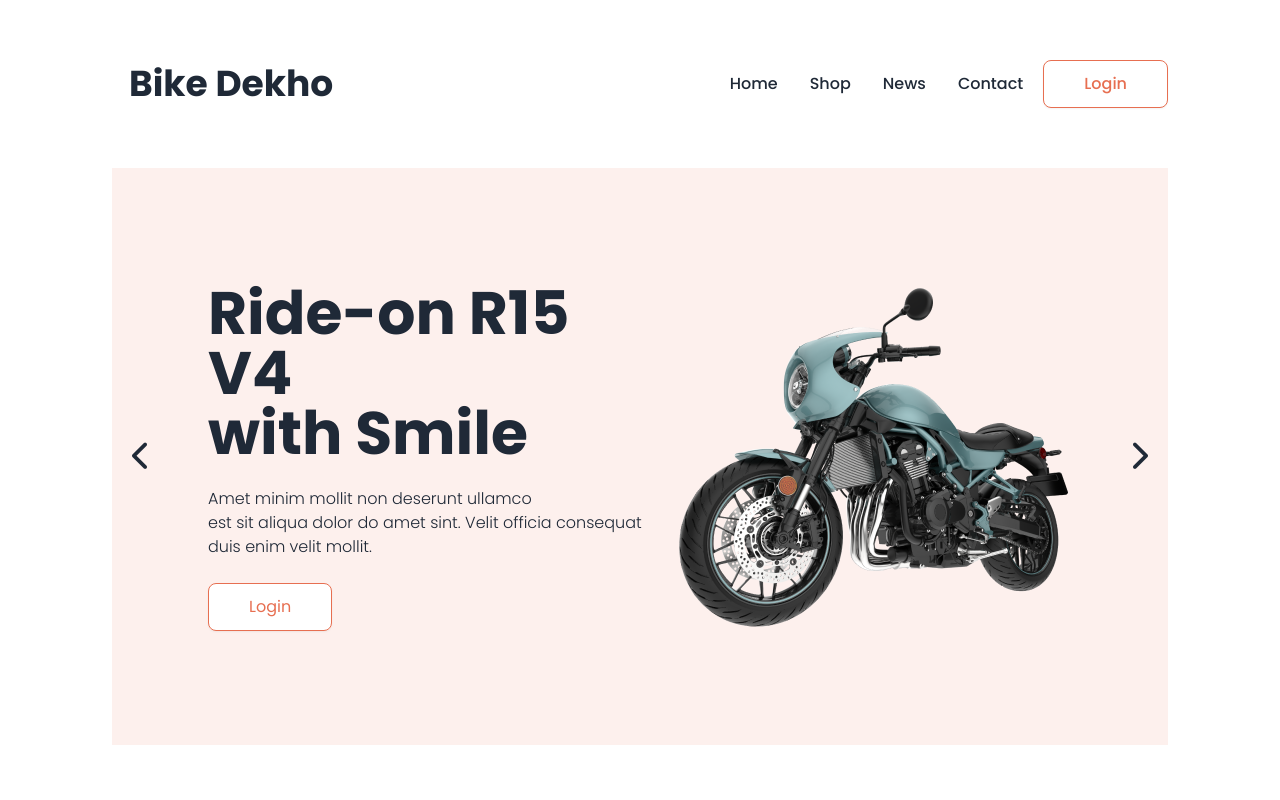
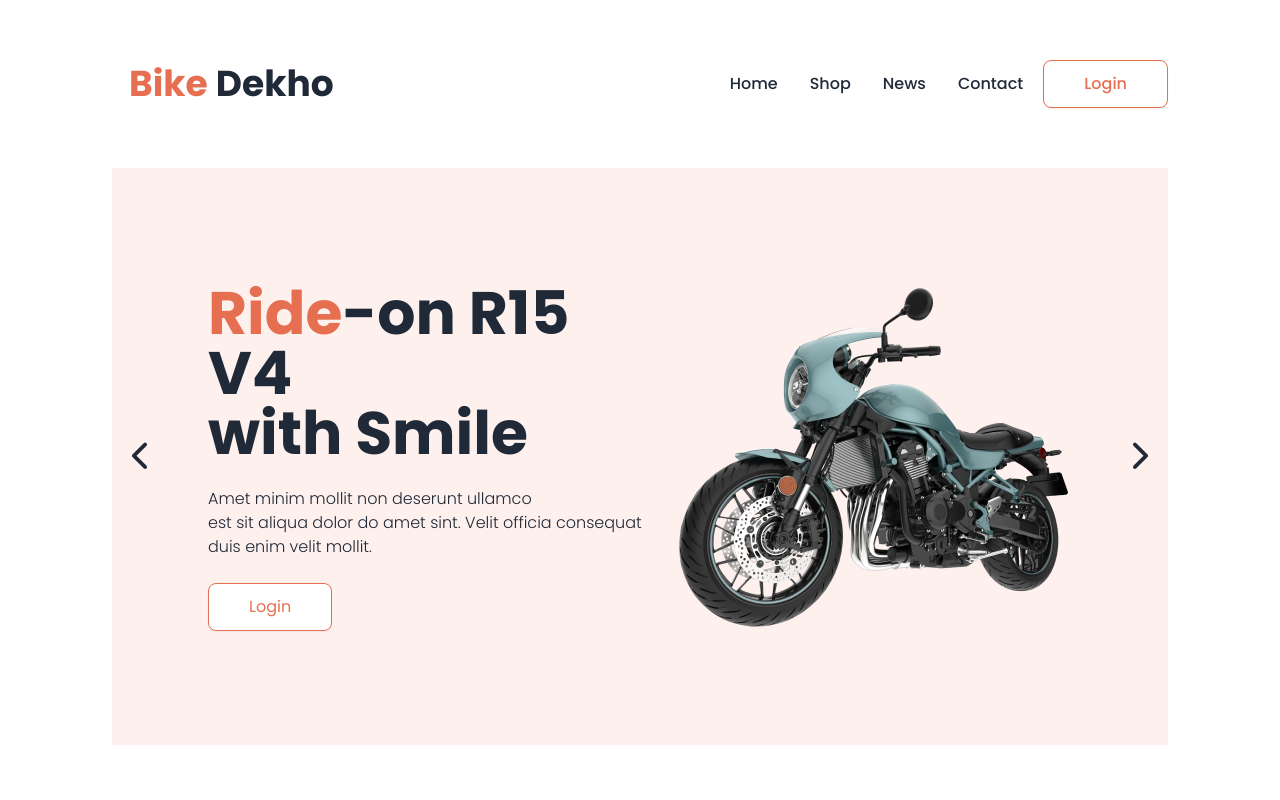
Before and after one commit to rakib-sikder/Daisy-ui-project, a plain HTML site: page index.html in a window 1280 px wide. Shown: the top 800 px of the page. Drawn offline with nearby package versions, Linux system fonts and the light colour scheme.

Commit message:
design fix commit

```diff
--- a/index.html
+++ b/index.html
@@ -58,7 +58,7 @@
             <li><a>Contact</a></li>
           </ul>
         </div>
-        <a class="btn btn-ghost text-4xl font-bold">Bike Dekho</a>
+        <a class="btn btn-ghost text-4xl font-bold"> <span class="text-[#E76F51]">Bike</span>Dekho</a>
       </div>
       <div class="navbar-end">
         <div class="navbar-center hidden lg:flex">
@@ -83,7 +83,7 @@
           >
             <div class="bnrtext">
               <h2 class="text-6xl font-bold">
-                Ride-on R15 V4 <br />with Smile
+                <span class="text-[#E76F51]">Ride</span>-on R15 V4 <br />with Smile
               </h2>
               <p class="font-light my-6 text-base">
                 Amet minim mollit non deserunt ullamco <br />est sit aliqua
```
